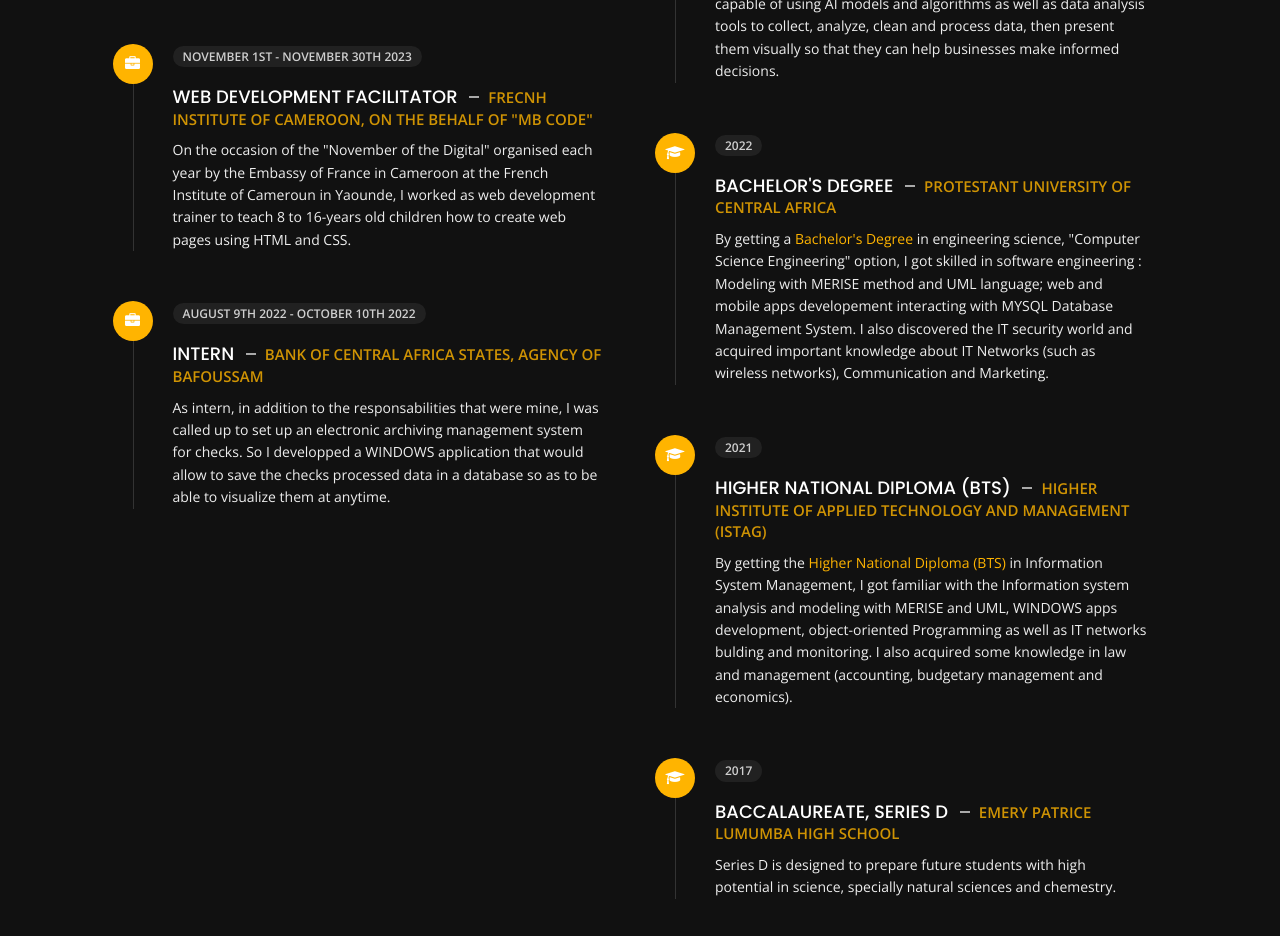
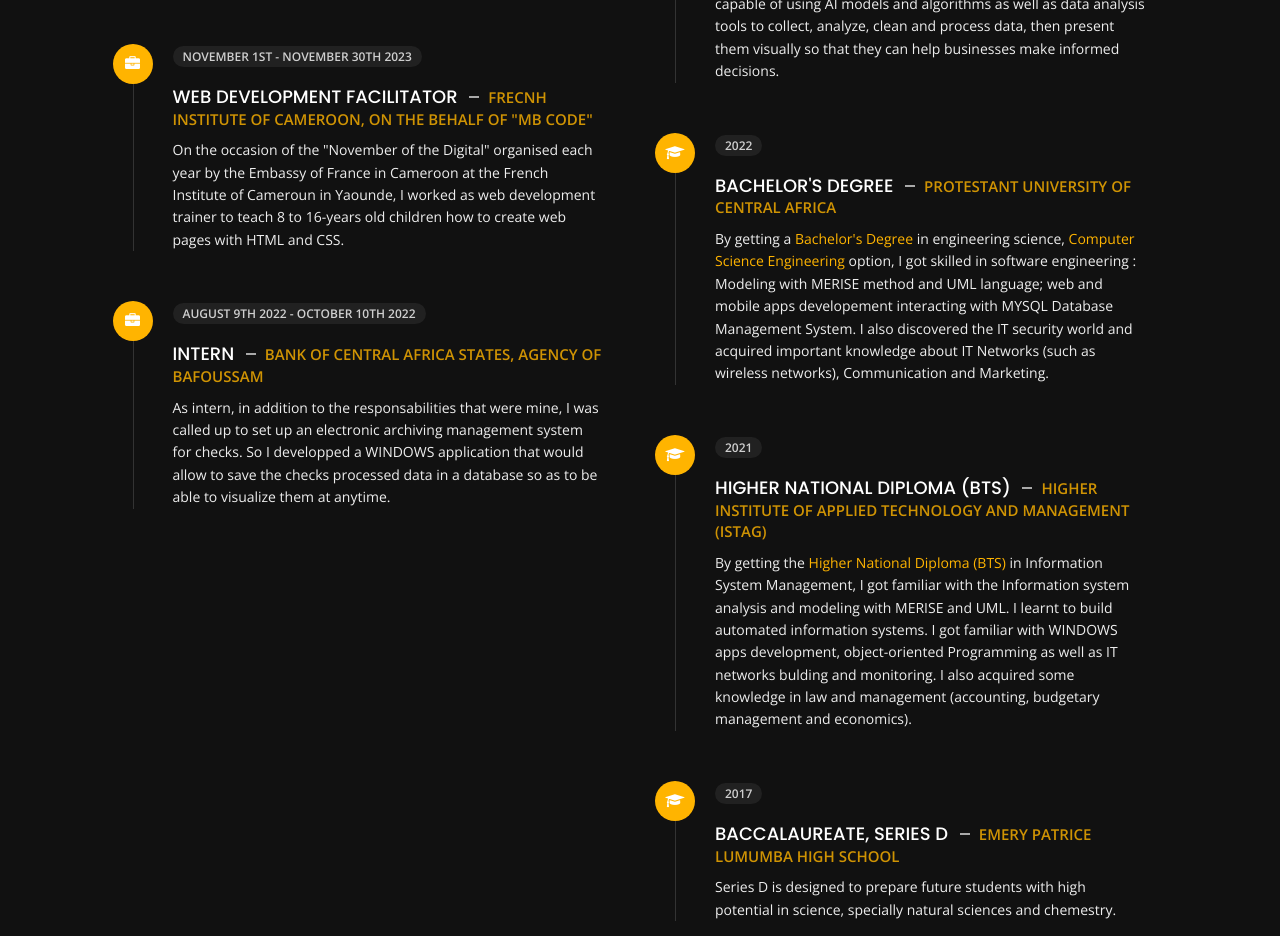
Before and after one commit to locklarsen/portfolio, a plain HTML site: page about.html in a window 1280 px wide. Shown: the part 3560-4496 px from the top of the page. Drawn offline with nearby package versions, Linux system fonts and the light colour scheme.

Commit message:
Quelques petites corrections encore
Ici j'ai simplement corrigé certains petits détails

```diff
--- a/about.html
+++ b/about.html
@@ -517,8 +517,8 @@
               <div class="fill"></div>
             </div>
           </div>
-          <h6 class="text-uppercase open-sans-font text-center mt-2 mt-sm-4">Agile methods : <span
-              translate="no">Scrum</span></h6>
+          <h6 class="text-uppercase open-sans-font text-center mt-2 mt-sm-4">Agile methods : <span translate="no">
+              Scrum</span></h6>
         </div>
 
         <!--Ligne de séparation pour passer à la prochaine partie-->
@@ -689,7 +689,7 @@
                   On the occasion of the "November of the Digital" organised each year by
                   the Embassy of France in Cameroon at the French Institute of
                   Cameroun in Yaounde, I worked as web development trainer to teach 8 to 16-years old
-                  children how to create web pages using HTML and CSS.
+                  children how to create web pages with HTML and CSS.
                 </p>
               </li>
 
@@ -706,7 +706,7 @@
                 <p class="open-sans-font">
                   As intern, in addition to the responsabilities that were
                   mine, I was called up to set up an electronic archiving
-                  management system for checks. So I developped a <span translate="no"> WINDOWS </span>
+                  management system for checks. So I developped a WINDOWS
                   application that would allow to save the checks processed
                   data in a database so as to be able to visualize them at
                   anytime.
@@ -760,7 +760,8 @@
                 </h5>
                 <p class="open-sans-font">
                   By getting a <span class="yellow">Bachelor's Degree</span> in engineering science,
-                  "Computer Science Engineering" option, I got skilled in software engineering :
+                  <span class="yellow">Computer Science Engineering</span> option, I got skilled in software engineering
+                  :
                   Modeling with MERISE method and UML language; web and mobile apps developement interacting with MYSQL
                   Database
                   Management System. I also discovered the IT security world and acquired important knowledge about
@@ -783,7 +784,8 @@
                 <p class="open-sans-font">
                   By getting the <span class="yellow"> Higher National Diploma (BTS) </span> in
                   Information System Management, I got familiar with the Information system analysis and
-                  modeling with MERISE and UML, WINDOWS apps development, object-oriented Programming
+                  modeling with MERISE and UML. I learnt to build automated information systems.
+                  I got familiar with WINDOWS apps development, object-oriented Programming
                   as well as IT networks bulding and monitoring. I also acquired some knowledge in law and management
                   (accounting, budgetary management and economics).
                 </p>
```
Also changed, not shown: portfolio.html (+1 -1 lines).
